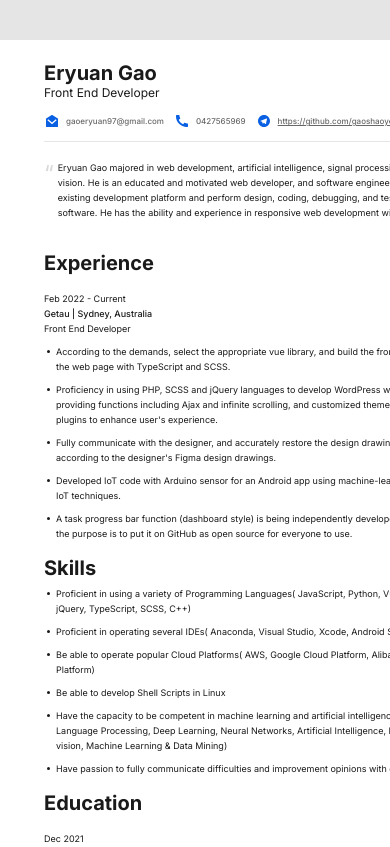
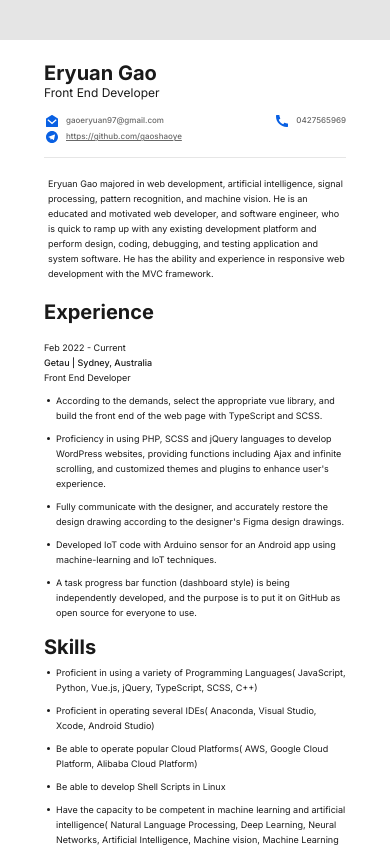
Before and after one commit to gaoshaoye/EryuanGao_Resume, a Vue app in the folder resume/: page / in a window 390 px wide. Shown: the top 847 px of the page. Built offline with nearby package versions, Linux system fonts and the light colour scheme.

Commit message:
Page is responsive for mobile device

```diff
--- a/resume/src/assets/style.scss
+++ b/resume/src/assets/style.scss
@@ -4,15 +4,10 @@ $Prime-Gray:  #686868;
 $Second-Gray: #D9D9D9;
 #app {
   font-family: Inter;
-  // -webkit-font-smoothing: antialiased;
-  // -moz-osx-font-smoothing: grayscale;
   color: #1A1A1A;
   width: 100%;
   height: 100%;
-  // display: flex;
-  // align-items: center;
-  // justify-content: center;
-  overflow: scroll;
+  // overflow: scroll;
 }
 body {
   margin: 0px;
--- a/resume/src/components/Header.vue
+++ b/resume/src/components/Header.vue
@@ -5,12 +5,18 @@
         <div class="Eryuan-resume-h1">Eryuan Gao</div>
         <div class="Eryuan-resume-h2 mt-4">Front End Developer</div>
         <div class="Eryuan-resume-header__contact Eryuan-resume-row">
-          <LoadIcon :iconName="email_icon" />
-          <div class="Eryuan-resume-header__contact-text">gaoeryuan97@gmail.com</div>
-          <LoadIcon class="ml-10" :iconName="phone_icon" />
-          <div class="Eryuan-resume-header__contact-text">0427565969</div>
-          <LoadIcon class="ml-10" :iconName="github_icon" />
-          <div class="Eryuan-resume-header__contact-text"><a href="https://github.com/gaoshaoye">https://github.com/gaoshaoye</a></div>
+          <div class="Eryuan-resume-header__contact-item">
+            <LoadIcon class="ml-10" :iconName="email_icon" />
+            <div class="Eryuan-resume-header__contact-text">gaoeryuan97@gmail.com</div>
+          </div>
+          <div class="Eryuan-resume-header__contact-item">
+            <LoadIcon class="ml-10" :iconName="phone_icon" />
+            <div class="Eryuan-resume-header__contact-text">0427565969</div>
+          </div>
+          <div class="Eryuan-resume-header__contact-item">
+            <LoadIcon class="ml-10" :iconName="github_icon" />
+            <div class="Eryuan-resume-header__contact-text"><a href="https://github.com/gaoshaoye">https://github.com/gaoshaoye</a></div>
+          </div>
         </div>
       </div>
       <div class="Eryuan-resume-row__r">
@@ -54,8 +60,13 @@ export default defineComponent({
   @extend .Eryuan-resume-p2;
   margin-top: 14px;
   align-items: center;
+  flex-wrap: wrap;
+  margin-left: -10px;
   &-text {
     margin-left: 6px;
+  }
+  &-item {
+    display: flex;
   }
 }
 a {
@@ -74,7 +85,7 @@ a {
   margin-top: 18px;
   display: flex;
   &-text {
-    width: 494px;
+    max-width: 494px;
   }
   &-quotation {
 
@@ -87,6 +98,10 @@ a {
     padding-left: 439px;
     position: relative;
     margin-top: -15px;
+    @media screen and (max-width:595px) {
+     display: none;
+
+    }
     &:not(.end) {
       padding-left: 0px;
       margin-top: 0px;
--- a/resume/src/views/HomeView.vue
+++ b/resume/src/views/HomeView.vue
@@ -30,7 +30,6 @@ export default defineComponent({
   background: #ffffff;
   min-height: 794px;
   max-width: 507px;
-  width: 100%;
   margin: 40px auto;
   padding: 24px 44px;
 }
```
